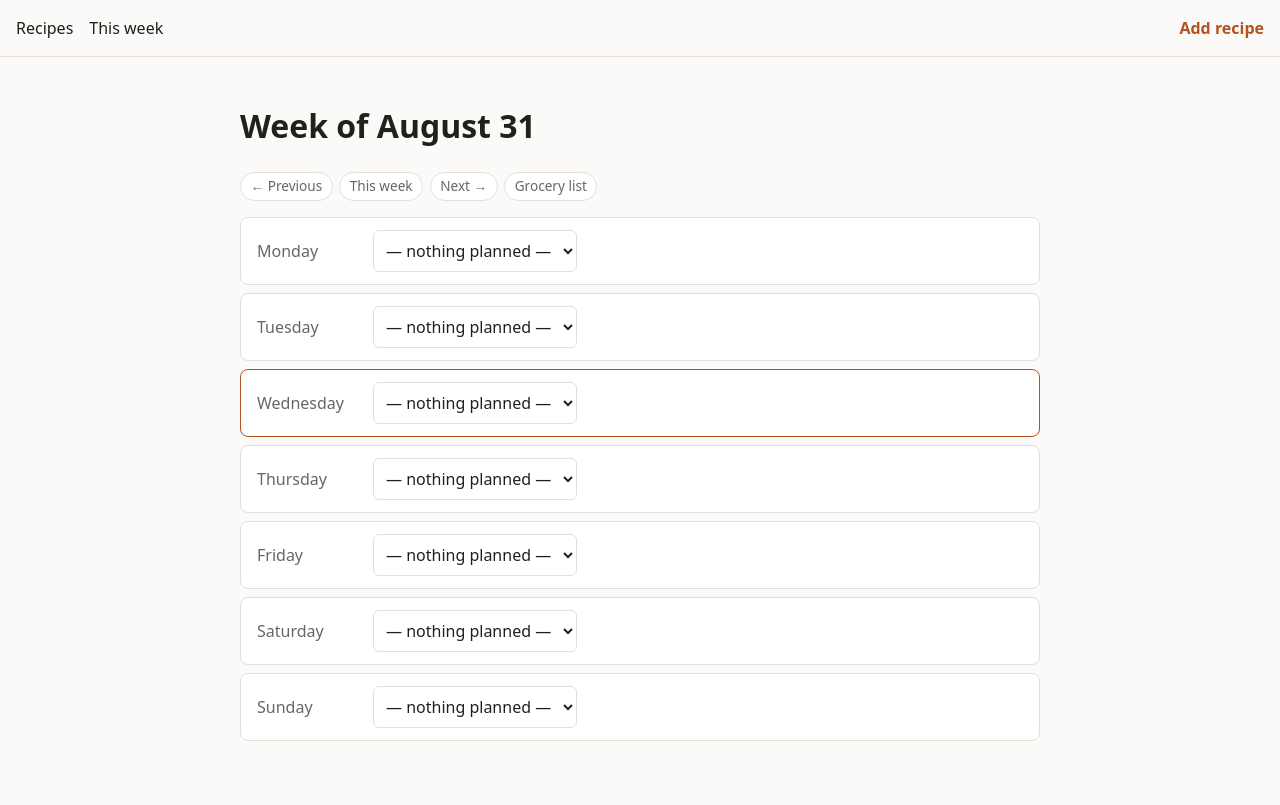
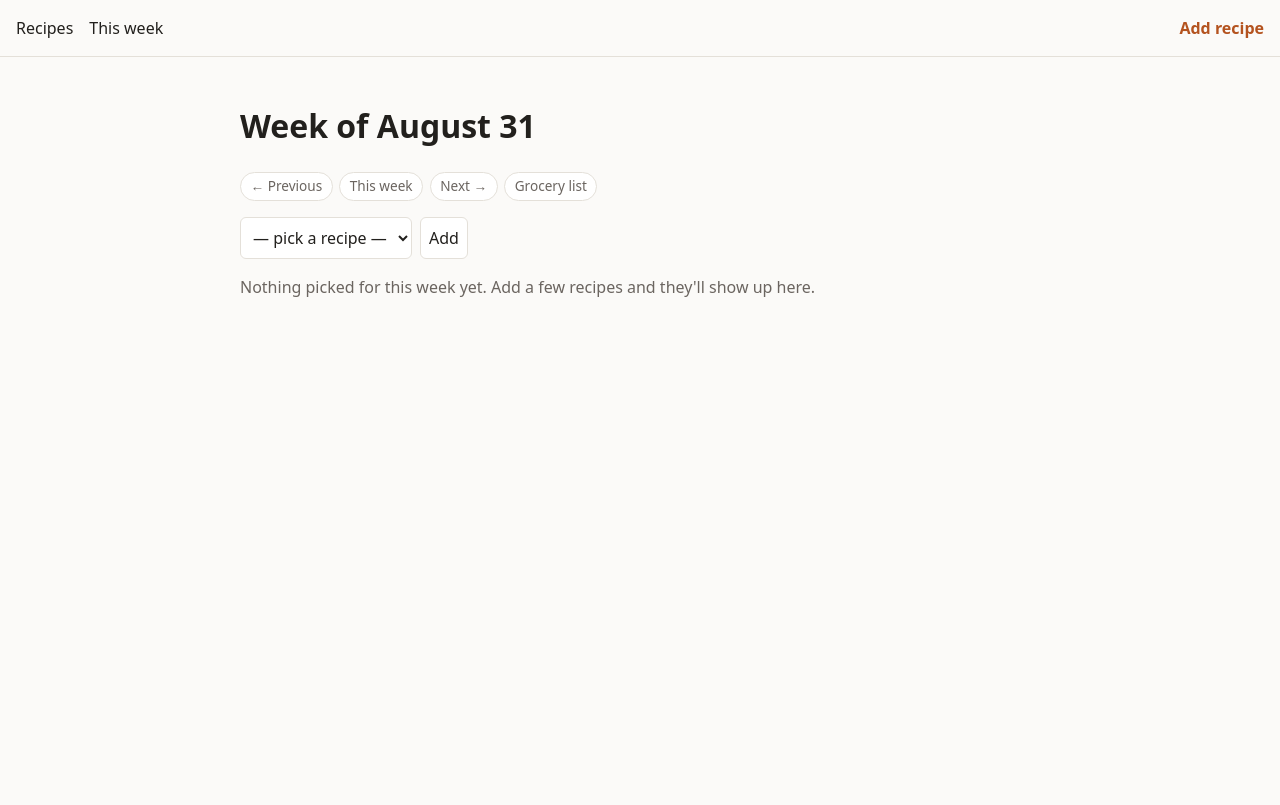
Before and after one commit to ericbram/recipe-dashboard, a FastAPI app: page /plan?week=2026-08-31 in a window 1280 px wide. After the commit the page ends 297 px from the top, so only its background shows below. Run offline with FastAPI, Linux system fonts and the light colour scheme.

Commit message:
feat: the week is a shortlist of recipes, not a day-by-day grid
Assigning one dinner to each of seven days turned out to be more structure
than anyone wanted. The week is now just a set of recipes you intend to cook,
with a picker to add and an x to remove, and no day attached to any of them.
The week itself stays, so this week's shopping is still separate from next
week's, but which day you are looking at no longer matters.

The plan table was keyed by date and is now keyed by (week, recipe), so
existing databases migrate on startup: each old daily row folds onto its
week's Monday, and a recipe that was cooked on two days collapses to one
entry. The migration is idempotent and stays in the startup path.

A recipe can now appear on a week at most once, which retired the grocery
list's logic for counting a recipe cooked twice. That code and its test are
gone rather than left to rot.

Co-Authored-By: Claude Opus 5 (1M context) <noreply@anthropic.com>

```diff
--- a/app/grocery.py
+++ b/app/grocery.py
@@ -9,7 +9,6 @@ wrong is worse at the store than one that shows you both lines.
 """
 
 import re
-from collections import Counter
 from dataclasses import dataclass, field
 
 # Leading amounts and their units say nothing about *what* the ingredient is,
@@ -36,8 +35,8 @@ UNSORTED = "unsorted"
 @dataclass
 class Item:
     line: str
-    #: One entry per planned dinner that needs this line, so a recipe cooked
-    #: twice in a week counts twice — you have to buy for both.
+    #: Titles of the shortlisted recipes that need this line. A recipe appears
+    #: at most once in a week's shortlist, so these are always distinct.
     sources: list[str] = field(default_factory=list)
     #: sort_key(line) — the identity the learned aisle map is keyed by.
     key: str = ""
@@ -45,8 +44,7 @@ class Item:
 
     @property
     def summary(self) -> str:
-        counts = Counter(self.sources)
-        return ", ".join(t if n == 1 else f"{t} ×{n}" for t, n in counts.items())
+        return ", ".join(self.sources)
 
     @property
     def shared(self) -> bool:
@@ -69,14 +67,14 @@ def sort_key(line: str) -> str:
 
 
 def build_list(planned, known_aisles: dict[str, str] | None = None) -> list[Item]:
-    """planned is db.get_plan()'s [(date, recipe_row_or_None), ...].
+    """planned is db.get_plan()'s list of recipe rows.
 
     known_aisles is db.get_aisles() — anything not in it stays UNSORTED until
     the grocery-sort skill fills it in.
     """
     known_aisles = known_aisles or {}
     items: dict[str, Item] = {}
-    for _day, recipe in planned:
+    for recipe in planned:
         if recipe is None:
             continue
         seen_today: set[str] = set()
--- a/app/main.py
+++ b/app/main.py
@@ -250,21 +250,23 @@ def _parse_date(raw: str) -> date:
         raise HTTPException(status_code=400, detail=f"Not a date: {raw!r}")
 
 
+def _plan_ctx(conn, start: date) -> dict:
+    chosen = db.get_plan(conn, start)
+    picked = {r["id"] for r in chosen}
+    return {
+        "chosen": chosen,
+        "start": start,
+        "prev": start - timedelta(days=7),
+        "next": start + timedelta(days=7),
+        # Only offer recipes not already on the list, so adding twice is impossible.
+        "recipes": [r for r in db.list_recipes(conn, sort="title") if r["id"] not in picked],
+    }
+
+
 @app.get("/plan", response_class=HTMLResponse)
 def plan_week(request: Request, week: str = "", conn=Depends(get_db)):
-    anchor = _parse_date(week) if week else date.today()
-    start = db.week_start(anchor)
-    return templates.TemplateResponse(
-        request, "plan.html",
-        {
-            "week": db.get_plan(conn, start),
-            "start": start,
-            "prev": start - timedelta(days=7),
-            "next": start + timedelta(days=7),
-            "today": date.today(),
-            "recipes": db.list_recipes(conn, sort="title"),
-        },
-    )
+    start = db.week_start(_parse_date(week) if week else date.today())
+    return templates.TemplateResponse(request, "plan.html", _plan_ctx(conn, start))
 
 
 def _week_items(conn, week: str):
@@ -281,7 +283,7 @@ def grocery_week(request: Request, week: str = "", conn=Depends(get_db)):
         {
             "groups": grocery.group_by_aisle(items),
             "items": items,
-            "dinners": [(d, r) for d, r in planned if r is not None],
+            "dinners": planned,
             "start": start,
             "end": start + timedelta(days=6),
             "unsorted": sum(1 for i in items if i.aisle == grocery.UNSORTED),
@@ -338,24 +340,31 @@ async def set_aisles_api(request: Request, conn=Depends(get_db)):
     return {"learned": db.set_aisles(conn, mapping), "known": len(db.get_aisles(conn))}
 
 
-@app.post("/plan/{day}", response_class=HTMLResponse)
-def assign_day(request: Request, day: str, recipe_id: str = Form(""), conn=Depends(get_db)):
-    d = _parse_date(day)
-    if recipe_id.strip():
-        try:
-            rid = int(recipe_id)
-        except ValueError:
-            raise HTTPException(status_code=400, detail=f"Not a recipe id: {recipe_id!r}")
-    else:
-        rid = None
-    if rid is not None and db.get_recipe(conn, rid) is None:
+def _plan_change(request: Request, conn, week: str, recipe_id: str, remove: bool):
+    """Shared by add and remove — both validate the same way and answer the
+    same two ways (fragment for htmx, redirect for a plain form post)."""
+    start = db.week_start(_parse_date(week) if week else date.today())
+    try:
+        rid = int(recipe_id)
+    except ValueError:
+        raise HTTPException(status_code=400, detail=f"Not a recipe id: {recipe_id!r}")
+    if db.get_recipe(conn, rid) is None:
         raise HTTPException(status_code=404, detail="Recipe not found")
-    db.set_plan(conn, d, rid)
+
+    (db.remove_from_plan if remove else db.add_to_plan)(conn, start, rid)
+
     if not request.headers.get("HX-Request"):
-        return RedirectResponse(f"/plan?week={d.isoformat()}", status_code=303)
-    planned = dict(db.get_plan(conn, db.week_start(d)))[d]
-    return templates.TemplateResponse(
-        request, "_day.html",
-        {"day": d, "recipe": planned, "today": date.today(),
-         "recipes": db.list_recipes(conn, sort="title")},
-    )
+        return RedirectResponse(f"/plan?week={start.isoformat()}", status_code=303)
+    return templates.TemplateResponse(request, "_plan.html", _plan_ctx(conn, start))
+
+
+@app.post("/plan/add", response_class=HTMLResponse)
+def plan_add(request: Request, week: str = Form(""), recipe_id: str = Form(""),
+             conn=Depends(get_db)):
+    return _plan_change(request, conn, week, recipe_id, remove=False)
+
+
+@app.post("/plan/remove", response_class=HTMLResponse)
+def plan_remove(request: Request, week: str = Form(""), recipe_id: str = Form(""),
+                conn=Depends(get_db)):
+    return _plan_change(request, conn, week, recipe_id, remove=True)
--- a/app/static/style.css
+++ b/app/static/style.css
@@ -23,11 +23,15 @@ textarea { width:100%; min-height:8rem; }
 .stars { margin-left:auto; color:var(--accent); white-space:nowrap; }
 .tags { color:var(--muted); font-size:.85rem; }
 .empty { color:var(--muted); }
-.week { display:grid; gap:.5rem; }
-.day { display:flex; align-items:center; gap:.75rem; padding:.75rem 1rem;
+.picked { list-style:none; padding:0; margin:1rem 0; display:grid; gap:.5rem; }
+.picked li { display:flex; align-items:center; gap:.75rem; padding:.75rem 1rem;
   background:#fff; border:1px solid var(--line); border-radius:8px; }
-.day .name { width:6.5rem; color:var(--muted); }
-.day.today { border-color:var(--accent); }
+.picked .what { flex:1; color:var(--fg); text-decoration:none; }
+.picked .what:hover { text-decoration:underline; }
+.picked form { margin:0; }
+.picked .remove { background:none; border:0; color:var(--muted); cursor:pointer;
+  font-size:1rem; padding:.15rem .4rem; border-radius:4px; }
+.picked .remove:hover { color:#a11; background:rgba(170,17,17,.08); }
 .error { color:#a11; }
 #flash { margin:1rem 1rem 0; padding:.6rem .9rem; border:1px solid #a11; border-radius:8px; }
 .paste { margin-bottom:1rem; }
@@ -57,5 +61,5 @@ button.chip { font:inherit; cursor:pointer; }
 .field input, .field textarea { width:100%; }
 @media (prefers-color-scheme: dark) {
   :root { --bg:#1b1a18; --fg:#ece8e2; --muted:#9a938c; --line:#35322e; --accent:#e0813f; }
-  input, select, textarea, button, .card, .day, .chip { background:#232120; }
+  input, select, textarea, button, .card, .picked li, .chip { background:#232120; }
 }
--- a/app/templates/_day.html
+++ /dev/null
@@ -1,16 +0,0 @@
-<div class="day {% if day == today %}today{% endif %}" id="day-{{ day.isoformat() }}">
-  <span class="name">{{ day.strftime('%A') }}</span>
-  <form method="post" action="/plan/{{ day.isoformat() }}"
-        hx-post="/plan/{{ day.isoformat() }}"
-        hx-target="#day-{{ day.isoformat() }}" hx-swap="outerHTML"
-        hx-trigger="change from:find select">
-    <select name="recipe_id" aria-label="Dinner for {{ day.strftime('%A') }}">
-      <option value="">— nothing planned —</option>
-      {% for r in recipes %}
-        <option value="{{ r['id'] }}" {% if recipe and r['id'] == recipe['id'] %}selected{% endif %}>{{ r['title'] }}</option>
-      {% endfor %}
-    </select>
-    <noscript><button type="submit">Set</button></noscript>
-  </form>
-  {% if recipe %}<a href="/recipe/{{ recipe['id'] }}" class="stars" aria-label="{{ star_label(recipe['rating']) }}">{{ stars(recipe['rating']) }}</a>{% endif %}
-</div>
--- /dev/null
+++ b/app/templates/_plan.html
@@ -0,0 +1,34 @@
+<div id="plan" class="plan">
+  <form method="post" action="/plan/add" class="filters"
+        hx-post="/plan/add" hx-target="#plan" hx-swap="outerHTML">
+    <input type="hidden" name="week" value="{{ start.isoformat() }}">
+    <select name="recipe_id" aria-label="Add a recipe to this week" required>
+      <option value="">— pick a recipe —</option>
+      {% for r in recipes %}
+        <option value="{{ r['id'] }}">{{ r['title'] }}{% if r['tags'] %} · {{ r['tags'] }}{% endif %}</option>
+      {% endfor %}
+    </select>
+    <button type="submit">Add</button>
+  </form>
+
+  {% if not chosen %}
+    <p class="empty">Nothing picked for this week yet. Add a few recipes and they'll show up here.</p>
+  {% else %}
+    <ul class="picked">
+      {% for r in chosen %}
+        <li>
+          <a href="/recipe/{{ r['id'] }}" class="what">{{ r['title'] }}</a>
+          <span class="stars" aria-label="{{ star_label(r['rating']) }}">{{ stars(r['rating']) }}</span>
+          <form method="post" action="/plan/remove"
+                hx-post="/plan/remove" hx-target="#plan" hx-swap="outerHTML">
+            <input type="hidden" name="week" value="{{ start.isoformat() }}">
+            <input type="hidden" name="recipe_id" value="{{ r['id'] }}">
+            <button type="submit" class="remove" aria-label="Remove {{ r['title'] }} from this week">✕</button>
+          </form>
+        </li>
+      {% endfor %}
+    </ul>
+    <p class="muted">{{ chosen | length }} recipe{{ '' if chosen | length == 1 else 's' }} ·
+      <a href="/grocery?week={{ start.isoformat() }}">Grocery list</a></p>
+  {% endif %}
+</div>
--- a/app/templates/grocery.html
+++ b/app/templates/grocery.html
@@ -12,8 +12,8 @@
     <button type="button" class="chip" id="clear-checks">Uncheck all</button>
   </p>
 
-  <p class="muted">{{ items | length }} items for {{ dinners | length }} dinner{{ '' if dinners | length == 1 else 's' }}:
-    {{ dinners | map(attribute=1) | map(attribute='title') | unique | join(', ') }}</p>
+  <p class="muted">{{ items | length }} items for {{ dinners | length }} recipe{{ '' if dinners | length == 1 else 's' }}:
+    {{ dinners | map(attribute='title') | join(', ') }}</p>
 
   {% if unsorted %}
     <p class="muted">{{ unsorted }} not yet in an aisle — ask Claude to <code>sort my grocery list</code>.</p>
--- a/app/templates/plan.html
+++ b/app/templates/plan.html
@@ -8,9 +8,5 @@
   <a class="chip" href="/plan?week={{ next.isoformat() }}">Next →</a>
   <a class="chip" href="/grocery?week={{ start.isoformat() }}">Grocery list</a>
 </p>
-<div class="week">
-  {% for day, recipe in week %}
-    {% include "_day.html" %}
-  {% endfor %}
-</div>
+{% include "_plan.html" %}
 {% endblock %}
```
Also changed, not shown: app/db.py (+48 -20 lines), tests/test_db.py (+94 -23 lines), tests/test_grocery.py (+5 -17 lines), tests/test_web.py (+51 -26 lines).
